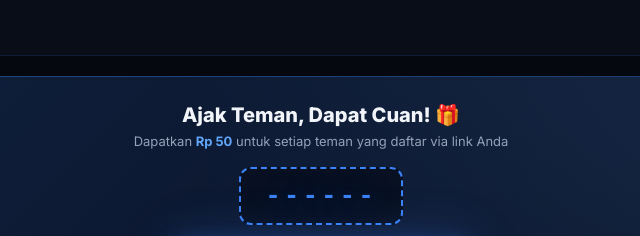
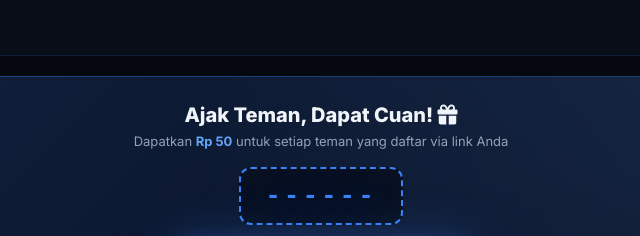
Before and after one commit to WaysGanz/Tester, a website: page public/referral.html in a window 1280 px wide. Shown: the top 236 px of the page, 439-1079 px from the left. Drawn offline with Linux system fonts and the light colour scheme; no server answers.

Commit message:
Update referral.html

```diff
--- a/public/referral.html
+++ b/public/referral.html
@@ -46,7 +46,7 @@
 
         <!-- HERO -->
         <div class="referral-hero">
-          <h2>Ajak Teman, Dapat Cuan! 🎁</h2>
+          <h2>Ajak Teman, Dapat Cuan! <i class="fas fa-gift"></i></h2>
           <p>Dapatkan <b style="color:#60A5FA;">Rp 50</b> untuk setiap teman yang daftar via link Anda</p>
           <div class="ref-code-big" id="refCode">------</div>
           <button class="btn-main" onclick="copyLink()" style="max-width:300px; margin:0 auto; display:flex;">
```
